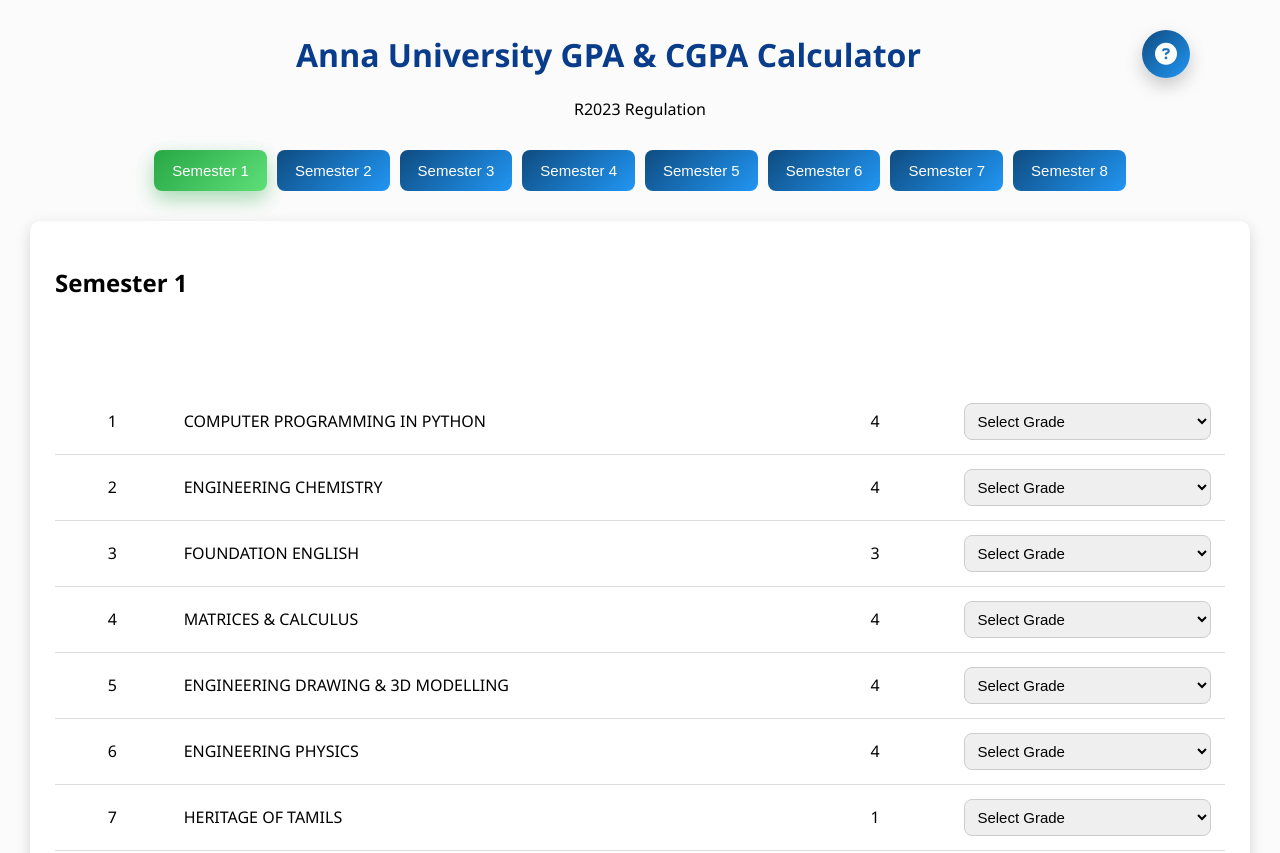
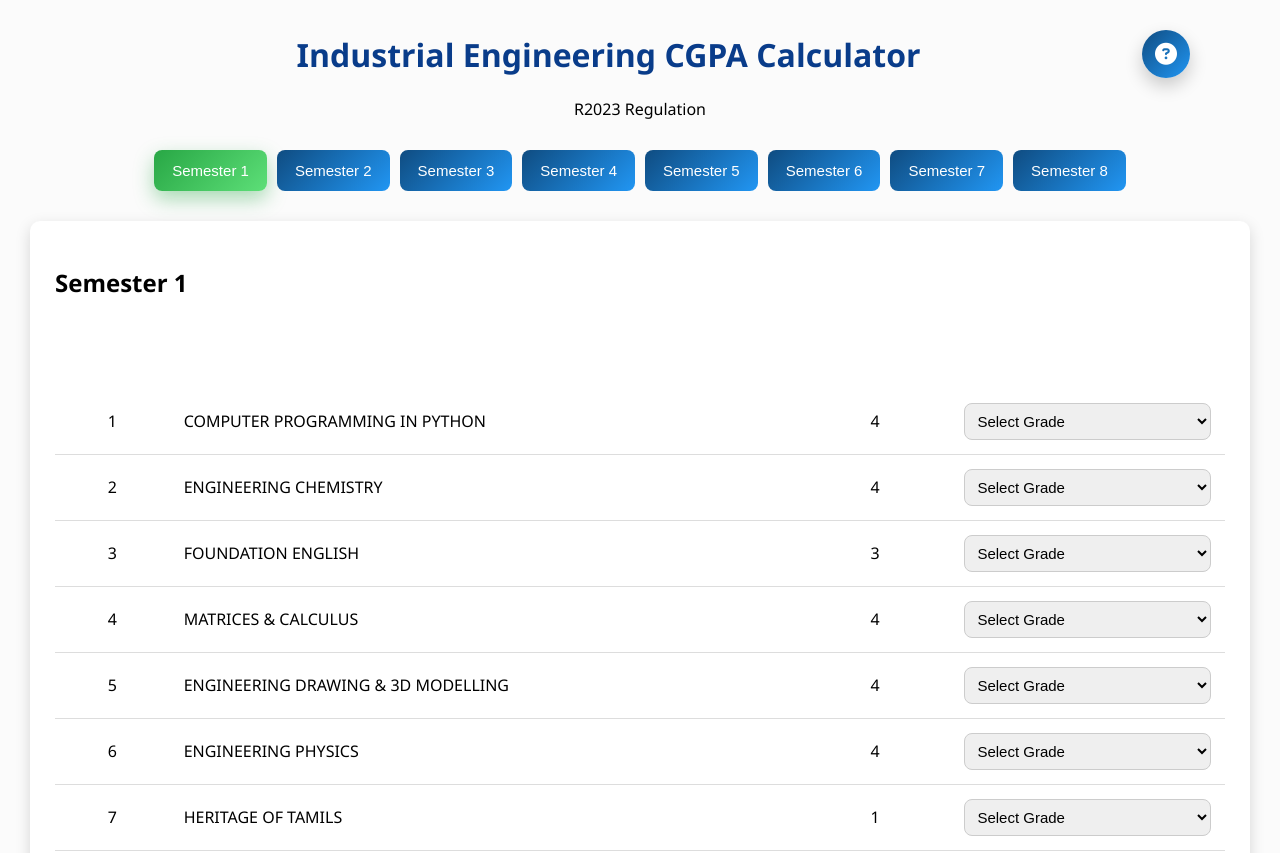
Before and after one commit to SujithraKanniyappan07/CGPA-Calculator, a plain HTML site: page index.html in a window 1280 px wide. Shown: the top 853 px of the page. Drawn offline with Linux system fonts and the light colour scheme.

Commit message:
Fix header title in index.html

```diff
--- a/index.html
+++ b/index.html
@@ -22,7 +22,7 @@
 
       <header class="top-header">
 
-      <h1>Anna University GPA & CGPA Calculator</h1>
+      <h1>Industrial Engineering CGPA Calculator</h1>
 
       <a href="guide.html" class="help-icon" target="_blank">
           <i class="fa-solid fa-circle-question"></i>
```
